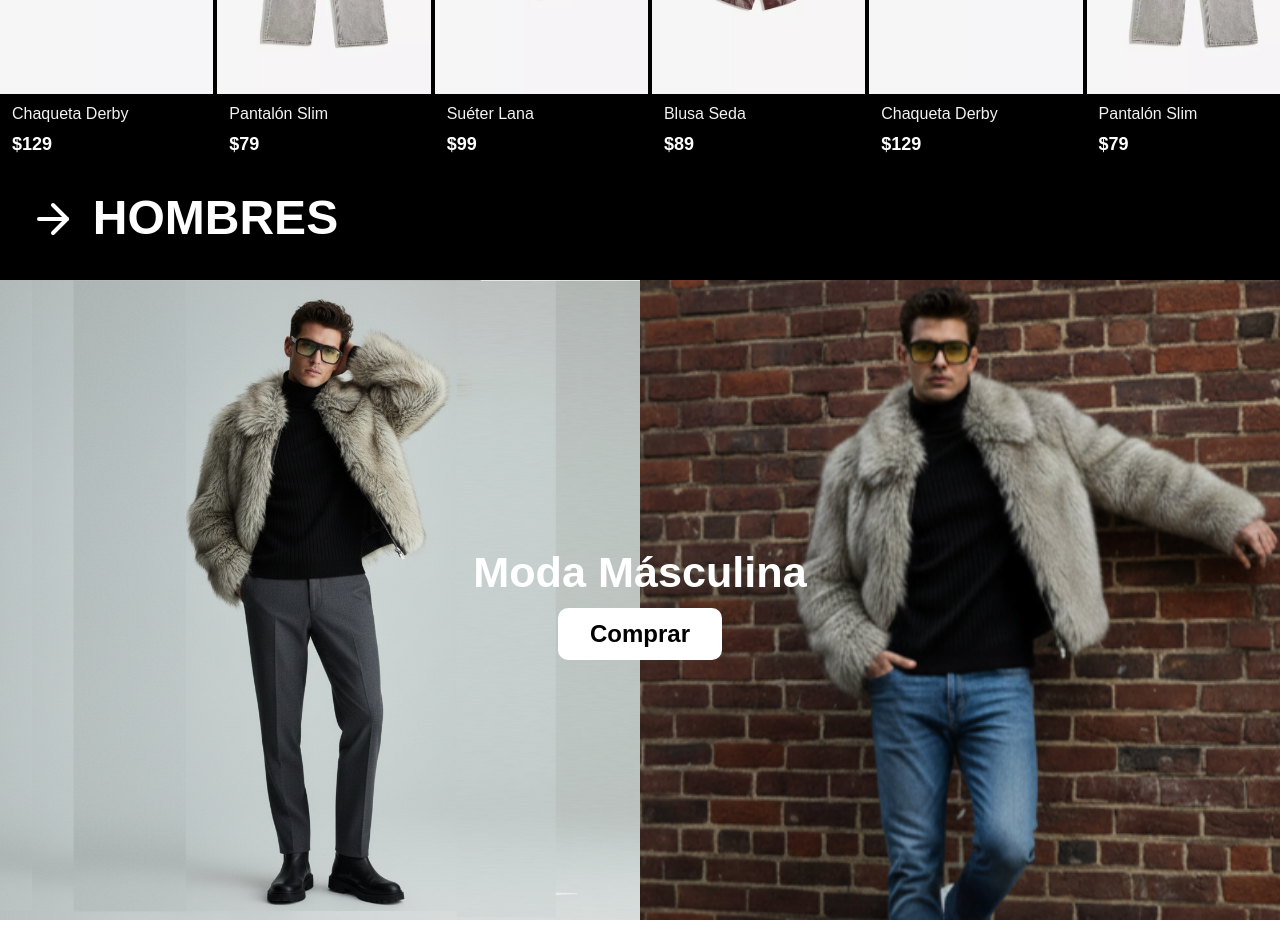
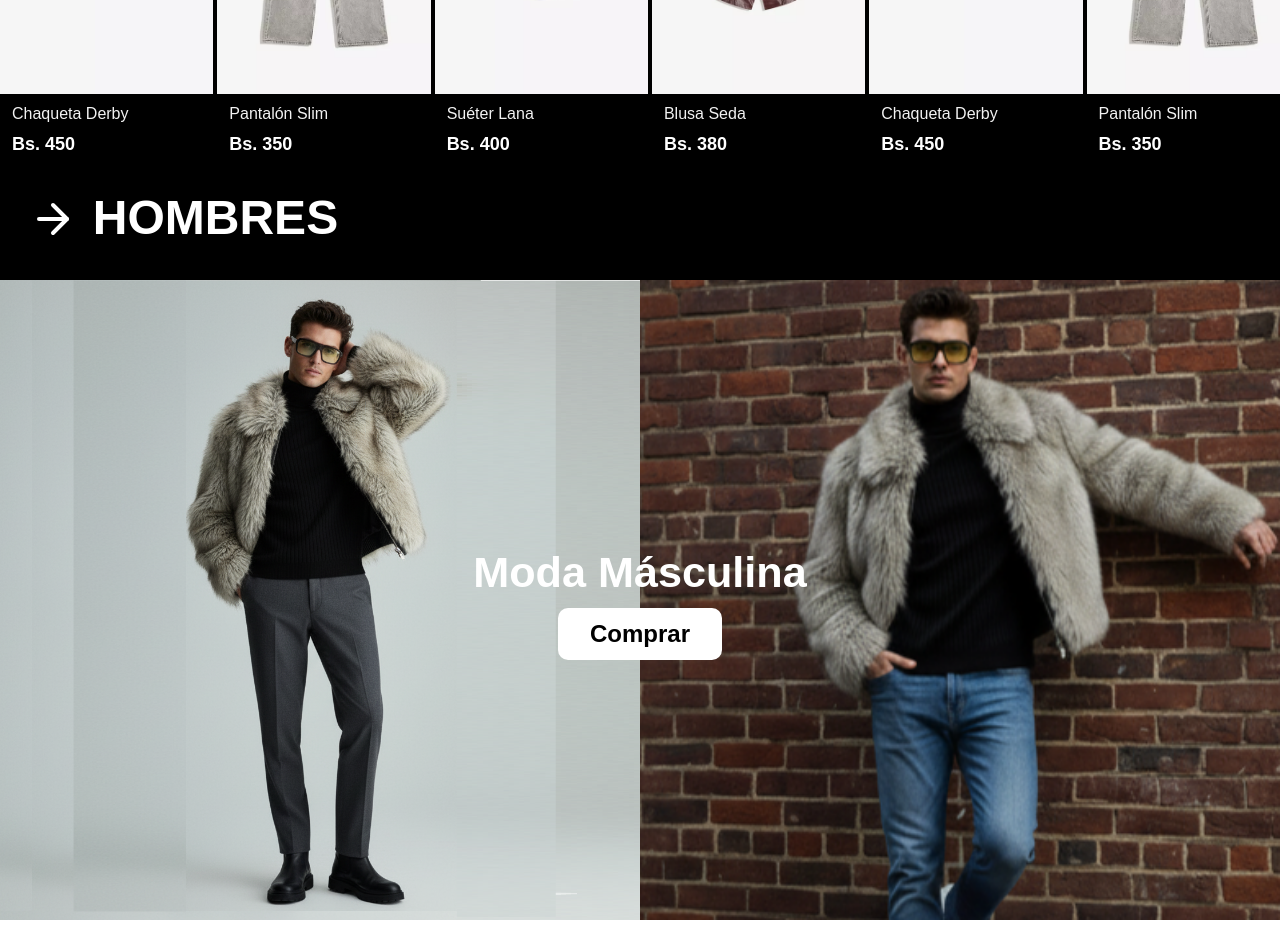
Before and after one commit to moneroboliviainfo/Frontend-Webpage, a Next.js app: page /men in a window 1280 px wide. Shown: the part 1620-2547 px from the top of the page. Built offline with nearby package versions, Linux system fonts and the light colour scheme; no server answers.

Commit message:
feat: update the interests section prices

```diff
--- a/src/components/ClothesSlider.tsx
+++ b/src/components/ClothesSlider.tsx
@@ -9,14 +9,14 @@ type Cloth = {
 };
 
 const clothes: Cloth[] = [
-  { src: '/clothes/clothe-1.png', name: 'Chaqueta Derby', price: '$129' },
-  { src: '/clothes/clothe-2.png', name: 'Pantalón Slim', price: '$79' },
-  { src: '/clothes/clothe-3.png', name: 'Suéter Lana', price: '$99' },
-  { src: '/clothes/clothe-4.png', name: 'Blusa Seda', price: '$89' },
-  { src: '/clothes/clothe-1.png', name: 'Chaqueta Derby', price: '$129' },
-  { src: '/clothes/clothe-2.png', name: 'Pantalón Slim', price: '$79' },
-  { src: '/clothes/clothe-3.png', name: 'Suéter Lana', price: '$99' },
-  { src: '/clothes/clothe-4.png', name: 'Blusa Seda', price: '$89' },
+  { src: '/clothes/clothe-1.png', name: 'Chaqueta Derby', price: 'Bs. 450' },
+  { src: '/clothes/clothe-2.png', name: 'Pantalón Slim', price: 'Bs. 350' },
+  { src: '/clothes/clothe-3.png', name: 'Suéter Lana', price: 'Bs. 400' },
+  { src: '/clothes/clothe-4.png', name: 'Blusa Seda', price: 'Bs. 380' },
+  { src: '/clothes/clothe-1.png', name: 'Chaqueta Derby', price: 'Bs. 450' },
+  { src: '/clothes/clothe-2.png', name: 'Pantalón Slim', price: 'Bs. 350' },
+  { src: '/clothes/clothe-3.png', name: 'Suéter Lana', price: 'Bs. 400' },
+  { src: '/clothes/clothe-4.png', name: 'Blusa Seda', price: 'Bs. 380' },
 ];
 
 type Props = {
```
